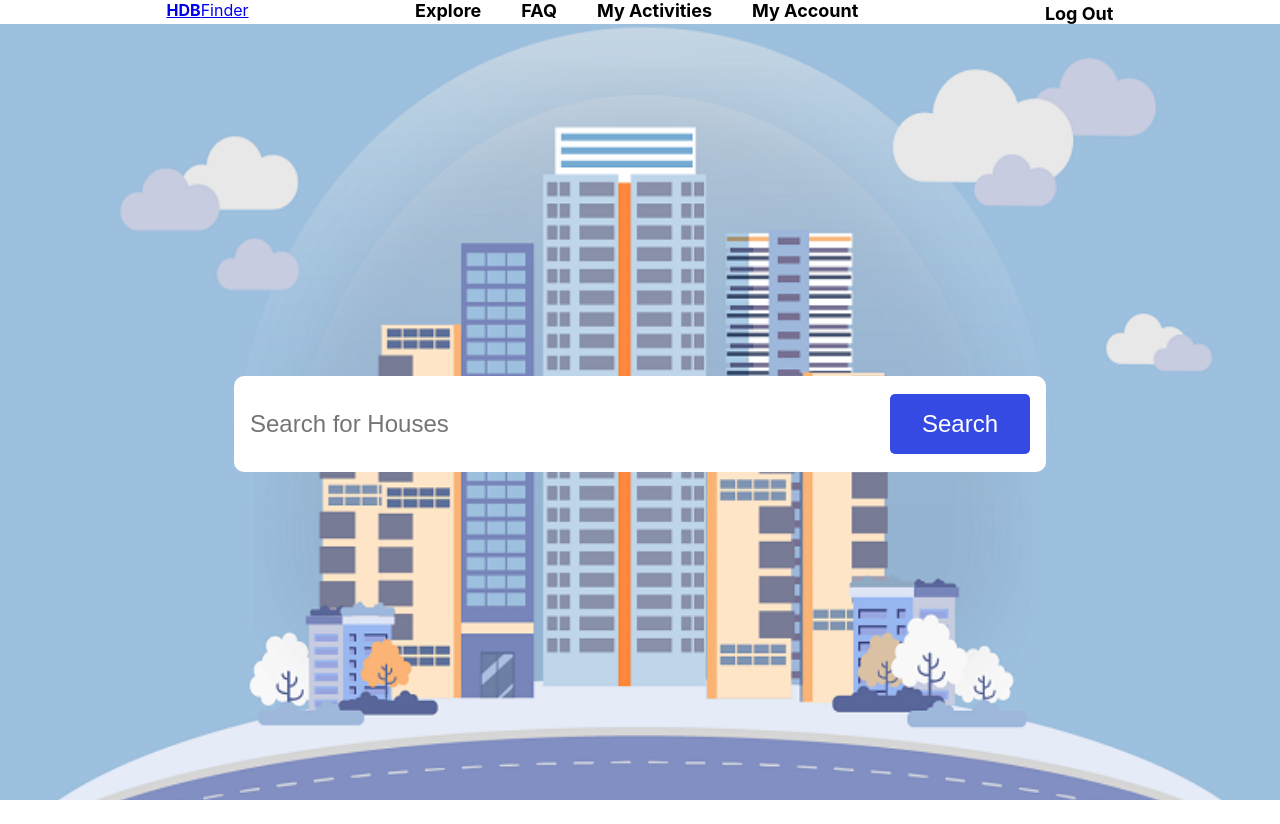
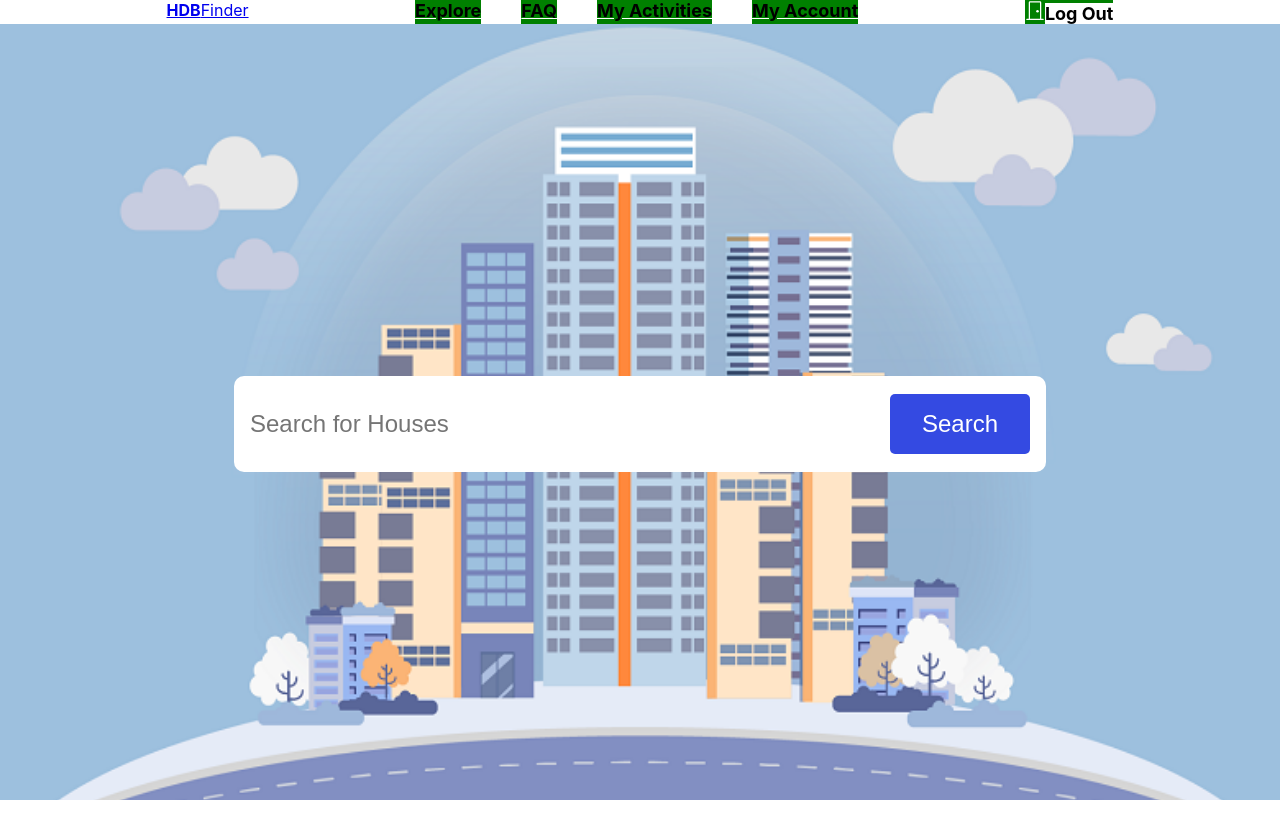
Before and after one commit to Realker/SC2006-Project, a React (Create React App) app in the folder frontend/: page /Homepage in a window 1280 px wide. Built offline with nearby package versions, Linux system fonts and the light colour scheme.

Commit message:
Green buttons

```diff
--- a/frontend/src/css/App.css
+++ b/frontend/src/css/App.css
@@ -1,5 +1,5 @@
 :root {
-  --color-btn-primary:white;
+  --color-btn-primary:green;
 }
 
 *,
--- a/frontend/src/css/LoginRegister.css
+++ b/frontend/src/css/LoginRegister.css
@@ -43,6 +43,7 @@
     margin-top: 2rem;
     display: flex;
     justify-content: space-between;
+    color: green
   }
 
   /* Buttons */
@@ -50,6 +51,7 @@
   .btn-loginRegister-primary {
     width: 100%;
     height: 3rem;
+    color: green
   }
 
   .btn-forgetpass,
```
